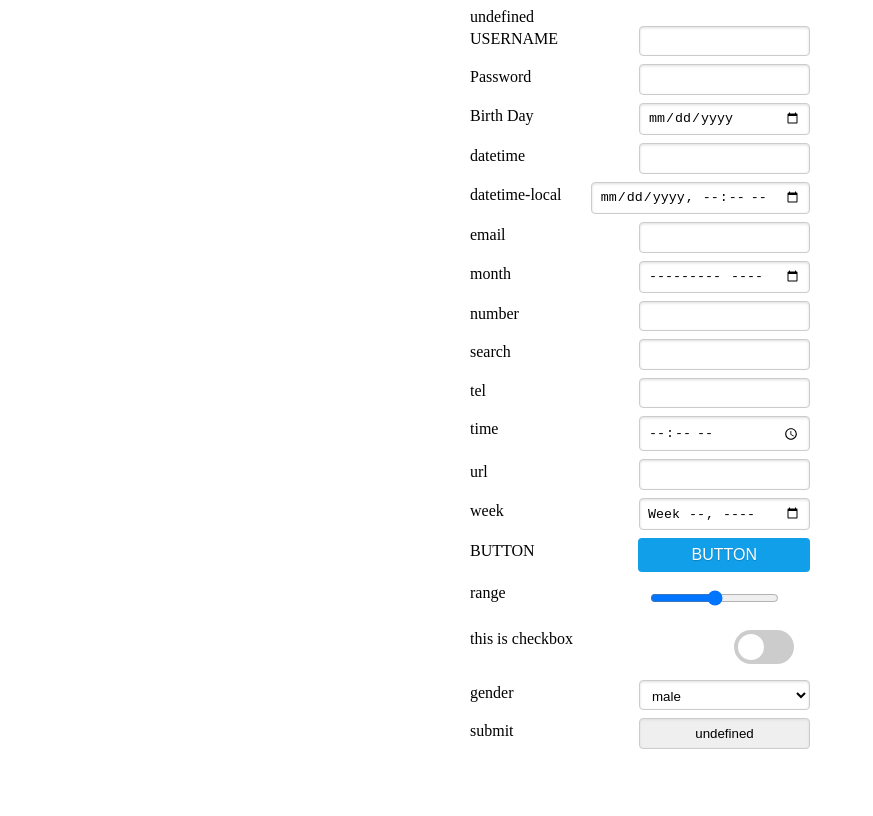
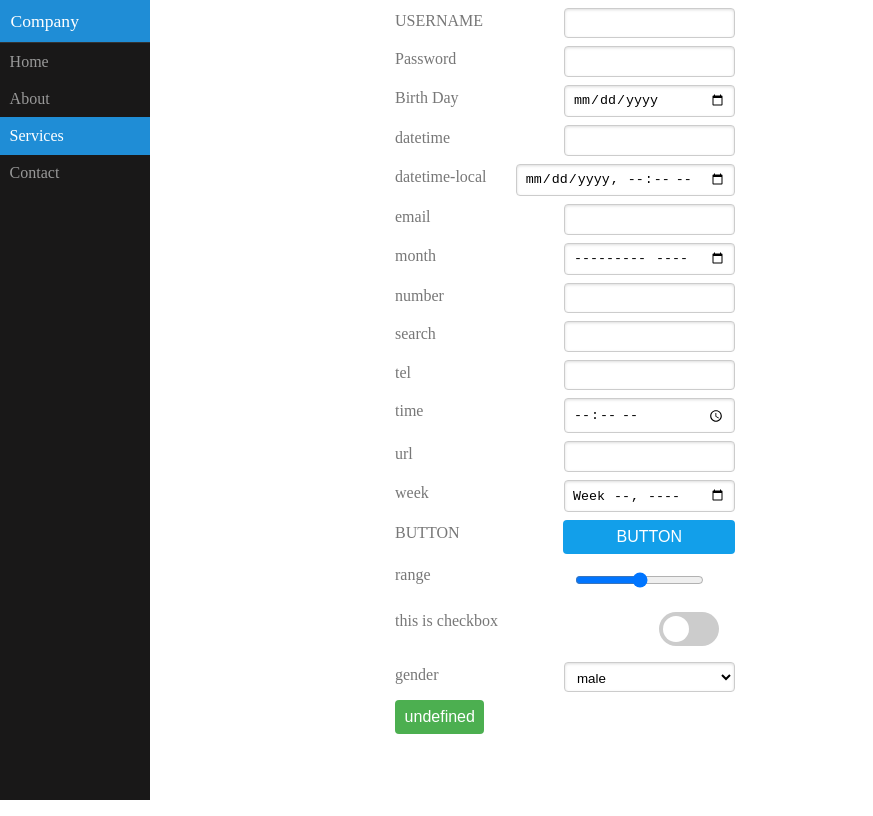
Before and after one commit to jojo-joo/j-Forms, a plain HTML site: page src/index.html in a window 1280 px wide. Shown: the whole page, without its empty margins (0-873 px from the left). Drawn offline with Linux system fonts and the light colour scheme.

Commit message:
add the static menu system, in the future, i have to port static menu system into dynamic generated menu system

```diff
--- a/src/forms-nr.css
+++ b/src/forms-nr.css
@@ -1,4 +1,4 @@
-.pure-form input:not([type="range"]),
+.pure-form input:not([type="range"]):not([type="submit"]),
 .pure-form select {
     width: 100%;
     padding: 0.5em 0.6em;
@@ -55,15 +55,14 @@
 .button-secondary {
     color: white;
     border-radius: 4px;
-    text-shadow: 0 1px 1px rgba(0, 0, 0, 0.2);
 }
 
 .button-success {
-    background: rgb(28, 184, 65);
+    background: #4CAF50;
 }
 
 .button-error {
-    background: rgb(202, 60, 60);
+    background: #F44336;;
 }
 
 .button-warning {
--- a/src/index.html
+++ b/src/index.html
@@ -4,6 +4,16 @@
   <meta charset="utf-8" name="viewport" content="width=device-width, initial-scale=1">
   <title>Getting started with JSON Form</title>
   <link rel="stylesheet" type="text/css" href="./forms-nr.css" />
+  <link rel="stylesheet" type="text/css" href="menus-core.css">
+  <link rel="stylesheet" type="text/css" href="menu.css">
+  <style>
+    .content {
+        display: none;
+    }
+    .content.active {
+        display: block;
+    }
+</style>
 </head>
 <body style="display: flex; justify-content: center; height: 100vh;">
   <form style="width:340px;"></form>
@@ -45,5 +55,51 @@
       }
     });
   </script>
+<div id="layout">
+  <!-- Menu toggle -->
+  <a href="#menu" id="menuLink" class="menu-link">
+      <!-- Hamburger icon -->
+      <span></span>
+  </a>
+
+  <div id="menu">
+      <div class="pure-menu">
+          <a class="pure-menu-heading" href="#company">Company</a>
+
+          <ul class="pure-menu-list">
+              <li class="pure-menu-item"><a href="#home" class="pure-menu-link" onclick="showContent('home', this)">Home</a></li>
+              <li class="pure-menu-item"><a href="#about" class="pure-menu-link" onclick="showContent('about', this)">About</a></li>
+              <li class="pure-menu-item pure-menu-selected"><a href="#services" class="pure-menu-link" onclick="showContent('services', this)">Services</a></li>
+              <li class="pure-menu-item"><a href="#contact" class="pure-menu-link" onclick="showContent('contact', this)">Contact</a></li>
+          </ul>
+      </div>
+  </div>
+</div>
+
+<div id="home" class="content">1</div>
+<div id="about" class="content">3</div>
+<div id="services" class="content">4</div>
+<div id="contact" class="content">5</div>
+
+
+<script src="menu.js"></script>
+<script>
+  function showContent(id, el) {
+      var contents = document.querySelectorAll('.content');
+      contents.forEach(function(content) {
+          content.classList.remove('active');
+      });
+      document.getElementById(id).classList.add('active');
+
+      // Remove 'pure-menu-selected' from all menu items
+      var menuItems = document.querySelectorAll('.pure-menu-item');
+      menuItems.forEach(function(item) {
+          item.classList.remove('pure-menu-selected');
+      });
+
+      // Add 'pure-menu-selected' to the clicked menu item
+      el.parentElement.classList.add('pure-menu-selected');
+  }
+</script>
 </body>
 </html>
--- a/src/jsonform.js
+++ b/src/jsonform.js
@@ -175,7 +175,6 @@
    */
   var jsonform = { util: {} };
 
-
   // From backbonejs
   var escapeHTML = function (string) {
     if (!isSet(string)) {
@@ -312,7 +311,7 @@
     });
   };
 
-  // Twitter bootstrap-friendly HTML boilerplate for standard inputs
+  // pure-css friendly HTML boilerplate for standard inputs
   jsonform.fieldTemplate = (inner, elt, node) => {
     const metaData = elt && elt.htmlMetaData ? elt.htmlMetaData : {};
     const metaDataAttrs = Object.keys(metaData).map(key => `${key}="${metaData[key]}"`).join(' ');
@@ -805,7 +804,7 @@
       'template': '<%= elt.msg %>'
     },
     'submit': {
-      template : (data) => `<input type="submit" ${data.id ? `id="${data.id}"` : ''} class="btn btn-primary ${data.elt.htmlClass || ""}" value="${data.value || data.node.title}" ${data.node.disabled ? 'disabled' : ''} />`
+      template : (data) => `<input type="submit" ${data.id ? `id="${data.id}"` : ''} class="button-success  pure-button ${data.elt.htmlClass || ""}" value="${data.value || data.node.title}" ${data.node.disabled ? 'disabled' : ''} />`
     },
     'button': {
       template :(data) => `<button type="button" ${data.id ? `id="${data.id}"` : ''} class="button-secondary pure-button ${data.elt.htmlClass ? data.elt.htmlClass : ''}">${data.node.title}</button>`
@@ -2169,7 +2168,10 @@
 
     // Apply the HTML template
     html = template(data);
+    if (data.schema && data.schema.type != 'submit') {
         html = jsonform.fieldTemplate(html, data.elt, data.node);
+    }
+
     return html;
   };
 
@@ -2493,23 +2495,6 @@
       };
     }
 
-    // // Ensure layout is set
-    // this.formDesc.form = this.formDesc.form || [
-    //   '*',
-    //   {
-    //     type: 'actions',
-    //     items: [
-    //       {
-    //         type: 'submit',
-    //         value: 'Submit'
-    //       }
-    //     ]
-    //   }
-    // ];
-    // this.formDesc.form = (Array.isArray(this.formDesc.form) ?
-    //   this.formDesc.form :
-    //   [this.formDesc.form]);
-
     this.formDesc.params = this.formDesc.params || {};
 
     // Create the root of the tree
@@ -2534,27 +2519,11 @@
    * @function
    */
   formTree.prototype.buildTree = function () {
-    // Parse and generate the form structure based on the elements encountered:
-    // - '*' means "generate all possible fields using default layout"
-    // - a key reference to target a specific data element
-    // - a more complex object to generate specific form sections
-    // this.formDesc.form.forEach(formElement => {
-    //   if (formElement === '*') {
     Object.keys(this.formDesc.schema.properties).forEach(key => {
       this.root.appendChild(this.buildFromLayout({
         key: key
       }));
     }, this);
-      // }
-      // else {
-      //   if (typeof (formElement) === 'string') {
-      //     formElement = {
-      //       key: formElement
-      //     };
-      //   }
-      //   this.root.appendChild(this.buildFromLayout(formElement));
-      // }
-    // }, this);
   };
 
 
```
Lines whose indentation alone changed are shown as unchanged.
